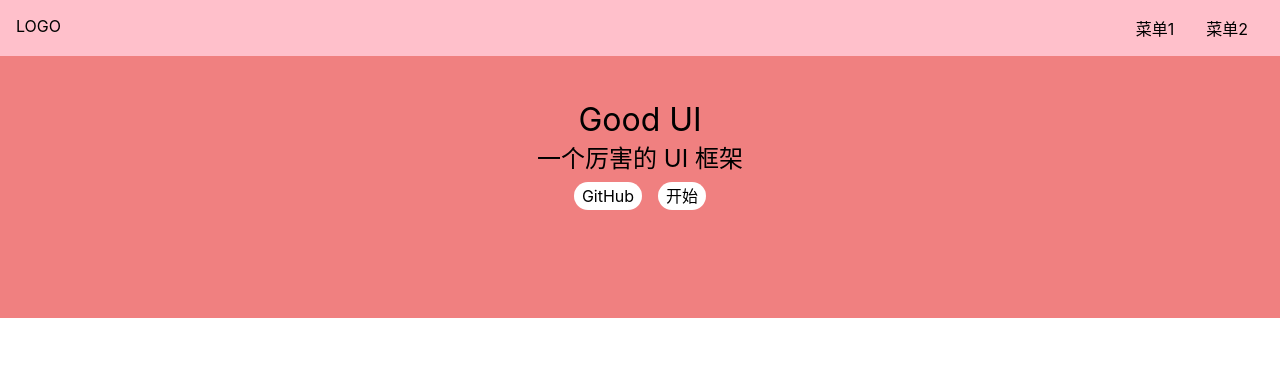
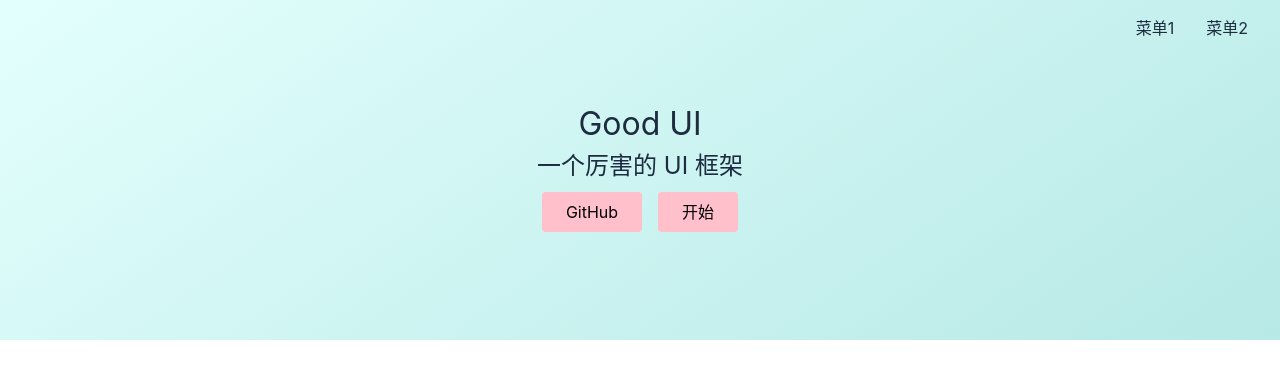
Before and after one commit to wbs99/Good-UI, a Vue app: page / in a window 1280 px wide. Shown: the top 378 px of the page. Built offline with nearby package versions, Linux system fonts and the light colour scheme.

Commit message:
引入 svg

```diff
--- a/index.html
+++ b/index.html
@@ -2,12 +2,13 @@
 <html lang="en">
 <head>
   <meta charset="UTF-8">
-  <link rel="icon" href="/favicon.ico" />
+  <link rel="icon" href="/favicon.ico"/>
   <meta name="viewport" content="width=device-width, initial-scale=1.0">
   <title>Good UI</title>
+  <script src="//at.alicdn.com/t/font_2745469_2xbck7pdgr3.js"></script>
 </head>
 <body>
-  <div id="app"></div>
-  <script type="module" src="/src/main.ts"></script>
+<div id="app"></div>
+<script type="module" src="/src/main.ts"></script>
 </body>
 </html>
--- a/src/components/DialogDemo.vue
+++ b/src/components/DialogDemo.vue
@@ -19,7 +19,7 @@
 import Dialog from '../lib/Dialog.vue';
 import Button from '../lib/Button.vue';
 import {ref} from 'vue';
-import { openDialog } from '../lib/openDialog.ts';
+import { openDialog } from '../lib/openDialog';
 
 export default {
   components: {
--- a/src/components/Topnav.vue
+++ b/src/components/Topnav.vue
@@ -1,6 +1,10 @@
 <template>
   <div class="topnav">
-    <div class="logo">LOGO</div>
+    <div class="logo">
+      <svg class="icon">
+        <use xlink:href="#icon-baidu"></use>
+      </svg>
+    </div>
     <ul class="menu">
       <li>菜单1</li>
       <li>菜单2</li>
@@ -28,7 +32,6 @@ export default {
 <style lang='scss' scoped>
 
 .topnav {
-  background: pink;
   display: flex;
   padding: 16px;
   position: fixed;
@@ -40,6 +43,10 @@ export default {
   > .logo {
     max-width: 6em;
     margin-right: auto;
+    >svg{
+      width: 40px;
+      height: 40px;
+    }
   }
 
   > .menu {
--- a/src/index.scss
+++ b/src/index.scss
@@ -14,12 +14,15 @@ a {
   cursor: pointer;
 
   &:hover {
-    border-bottom: 1px solid;
+    text-decoration: underline;
+    cursor: pointer;
   }
 }
 
 body {
   font-size: 16px;
+  line-height: 1.5;
+  color: #1d2c40;
   font-family: -apple-system, "Noto Sans", "Helvetica Neue", Helvetica,
   "Nimbus Sans L", Arial, "Liberation Sans", "PingFang SC", "Hiragino Sans GB",
   "Noto Sans CJK SC", "Source Han Sans SC", "Source Han Sans CN",
@@ -30,3 +33,10 @@ body {
 h1, h2, h3, h4, h5, h6 {
   font-weight: normal;
 }
+
+.icon {
+  width: 1em; height: 1em;
+  vertical-align: -0.15em;
+  fill: currentColor;
+  overflow: hidden;
+}
--- a/src/views/Home.vue
+++ b/src/views/Home.vue
@@ -1,5 +1,6 @@
 <template>
   <div>
+    <div class="wrapper">
       <Topnav/>
       <div class="banner">
         <h1>Good UI</h1>
@@ -10,8 +11,21 @@
         </p>
       </div>
     </div>
+    <div class="ads">
+      <svg class="icon">
+        <use xlink:href="#icon-Vue"></use>
+      </svg>
+      <svg class="icon">
+        <use xlink:href="#icon-ts"></use>
+      </svg>
+      <svg class="icon">
+        <use xlink:href="#icon-lights"></use>
+      </svg>
+    </div>
+
+  </div>
 </template>
-
+w
 <script lang="ts">
 import Topnav from '../components/Topnav.vue';
 
@@ -21,24 +35,37 @@ export default {
 </script>
 
 <style lang='scss' scoped>
-.banner{
+.wrapper {
+  background: linear-gradient(145deg, rgba(227, 255, 253, 1) 0%, rgba(183, 233, 230, 1) 100%);
+}
+.ads{
+  >svg{
+    width: 64px;
+    height: 64px;
+  }
+}
+
+.banner {
   padding: 100px 0;
   display: flex;
   justify-content: center;
   align-items: center;
   flex-direction: column;
-  background: lightcoral;
-  > .actions{
+
+  > .actions {
     padding: 8px 0;
-    a{
-      margin:0 8px;
-      background: #fff;
+
+    a {
+      margin: 0 8px;
+      background: pink;
+      color: black;
       display: inline-block;
-      $h:28px;
-      height: $h;
-      line-height: $h;
-      border-radius:$h/2;
-      padding: 0 8px;
+      border-radius: 4px;
+      padding: 8px 24px;
+
+      &:hover {
+        text-decoration: none;
+      }
     }
   }
 }
```
Lines whose indentation alone changed are shown as unchanged.
